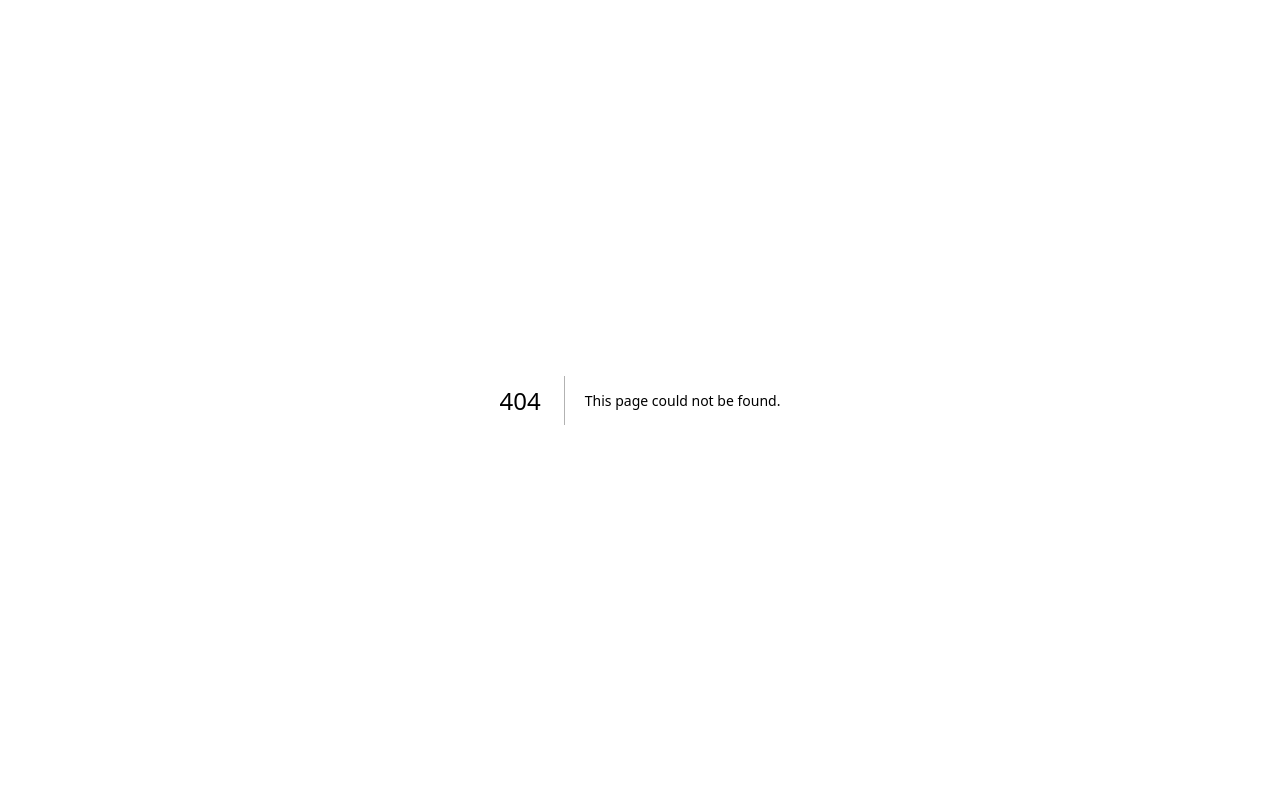
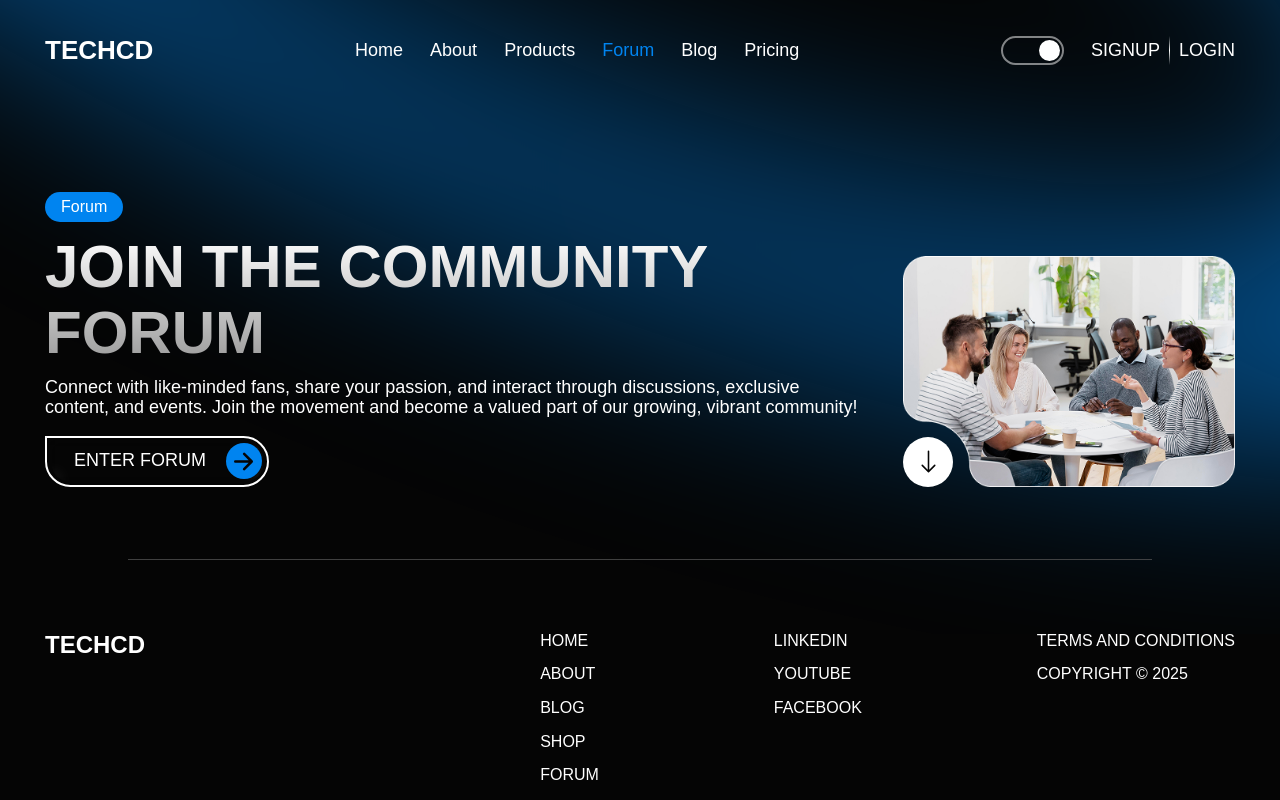
Before and after one commit to chamika-damith/techcd-portfolio, a Next.js app: page /forum in a window 1280 px wide. Before the commit this address had no page. Shown: the top 800 px of the page. Built offline with nearby package versions, Linux system fonts and the light colour scheme; a web font is replaced by a local one.

Commit message:
feat(forum-page): header section

```diff
--- /dev/null
+++ b/app/(user-pages)/forum/page.tsx
@@ -0,0 +1,12 @@
+import React from "react";
+import Header from "@/components/user/forum-page/header/Header";
+
+const ForumPage = () => {
+  return (
+    <>
+      <Header />
+    </>
+  );
+};
+
+export default ForumPage;
--- /dev/null
+++ b/components/user/forum-page/header/Header.tsx
@@ -0,0 +1,45 @@
+import React from "react";
+import Image from "next/image";
+
+import { BsArrowDown } from "react-icons/bs";
+import SectionTitle from "./SectionTitle";
+import PrimaryButton from "../../ui/PrimaryButton";
+
+import eclipse from "@/public/images/eclipse.svg";
+import img from "@/public/images/forum-page/header/img.png";
+
+const Header = () => {
+  return (
+    <section className="pt-[8em]">
+      <Image src={eclipse} alt="" className="absolute inset-0 w-full" />
+      <div className="px-container relative container mx-auto">
+        <SectionTitle className="mb-[0.7em] lg:hidden" />
+
+        <div className="grid grid-cols-1 gap-[1.5em] lg:grid-cols-10">
+          <div className="lg:col-span-6 xl:col-span-7">
+            <SectionTitle className="hidden lg:block" />
+            <p className="text-[12px] sm:text-[13px] md:text-[15px] lg:text-[16px] xl:text-[18px] 2xl:text-[20px]">
+              Connect with like-minded fans, share your passion, and interact
+              through discussions, exclusive content, and events. Join the
+              movement and become a valued part of our growing, vibrant
+              community!
+            </p>
+            <PrimaryButton
+              text="Enter Forum"
+              className="mt-[1em] text-[12px] sm:text-[13px] md:text-[15px] lg:text-[16px] xl:text-[18px] 2xl:text-[20px]"
+            />
+          </div>
+
+          <div className="relative row-start-1 flex h-[202px] items-end lg:col-span-4 lg:row-start-auto lg:h-auto xl:col-span-3">
+            <div className="bg-foreground text-background absolute bottom-0 left-0 aspect-square h-[23%] rounded-full lg:h-auto lg:w-[15%]">
+              <BsArrowDown className="absolute inset-0 m-auto size-fit text-[18px] sm:text-[20px] md:text-[22px] lg:text-[24px] xl:text-[25px] 2xl:text-[26px]" />
+            </div>
+            <Image src={img} alt="" className="h-full w-fit lg:h-auto" />
+          </div>
+        </div>
+      </div>
+    </section>
+  );
+};
+
+export default Header;
--- /dev/null
+++ b/components/user/forum-page/header/SectionTitle.tsx
@@ -0,0 +1,16 @@
+import React from "react";
+
+const SectionTitle: React.FC<{ className: string }> = ({ ...props }) => {
+  return (
+    <div {...props}>
+      <p className="bg-primary text-foreground w-fit rounded-full px-[1em] py-[0.4em] text-[12px] sm:text-[13px] md:text-[14px] lg:text-[15px] xl:text-[16px] 2xl:text-[18px]">
+        Forum
+      </p>
+      <h2 className="dark:from-foreground to-foreground my-[0.2em] bg-gradient-to-b from-[#999999] bg-clip-text text-[26px] font-semibold text-transparent uppercase sm:text-[34px] md:text-[43px] lg:text-[51px] xl:text-[60px] 2xl:text-[68px] dark:to-[#999999]">
+        Join the community forum
+      </h2>
+    </div>
+  );
+};
+
+export default SectionTitle;
```
Also changed, not shown: public/images/forum-page/header/img.png (added).
